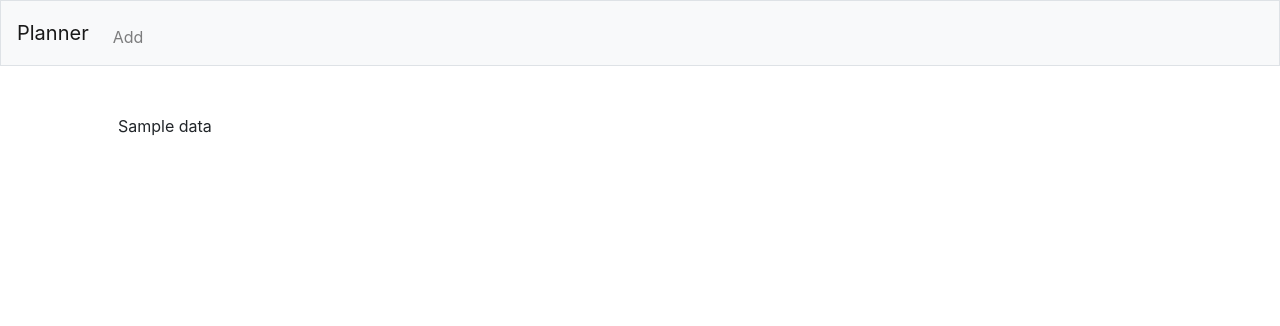
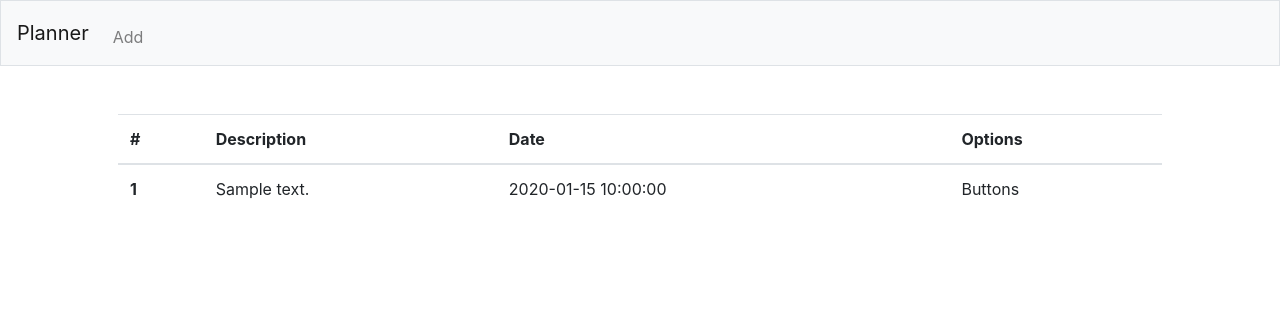
Before and after one commit to Dioniss8/taskPlanner, a Flask app: template templates/index.html in a window 1280 px wide. Shown: the top 326 px of the page. Run offline with Flask 2, Linux system fonts and the light colour scheme; the template is opened without the code that fills it: most values are stand-ins (such as "Sample title", 1, 10 or a date in 2020); some libraries are stand-ins or nearby versions.

Commit message:
First stage of index table finished

```diff
--- a/src/db.py
+++ b/src/db.py
@@ -7,7 +7,7 @@ class DataBase:
         self.db = SQL("sqlite:///tasks.db")
 
     def getAllTasks(self):
-        tasks = self.db.execute("SELECT * FROM tasks")
+        tasks = self.db.execute("SELECT * FROM tasks WHERE deleted NOT IN (1)")
 
         return tasks
 
--- a/templates/index.html
+++ b/templates/index.html
@@ -5,5 +5,24 @@
 {% endblock %}
 
 {% block main %}
-    {{ data }}
+    <table class="table">
+        <thead>
+        <tr>
+            <th scope="col">#</th>
+            <th scope="col-lg-8">Description</th>
+            <th scope="col">Date</th>
+            <th scope="col">Options</th>
+        </tr>
+        </thead>
+        <tbody>
+        {% for row in data %}
+            <tr>
+                <th scope="row">{{ row["id"] }}</th>
+                <td>{{ row["description"] }}</td>
+                <td>{{ row["created_at"] }}</td>
+                <td>Buttons</td>
+            </tr>
+        {% endfor %}
+        </tbody>
+    </table>
 {% endblock %}
```
Also changed, not shown: tasks.db.
